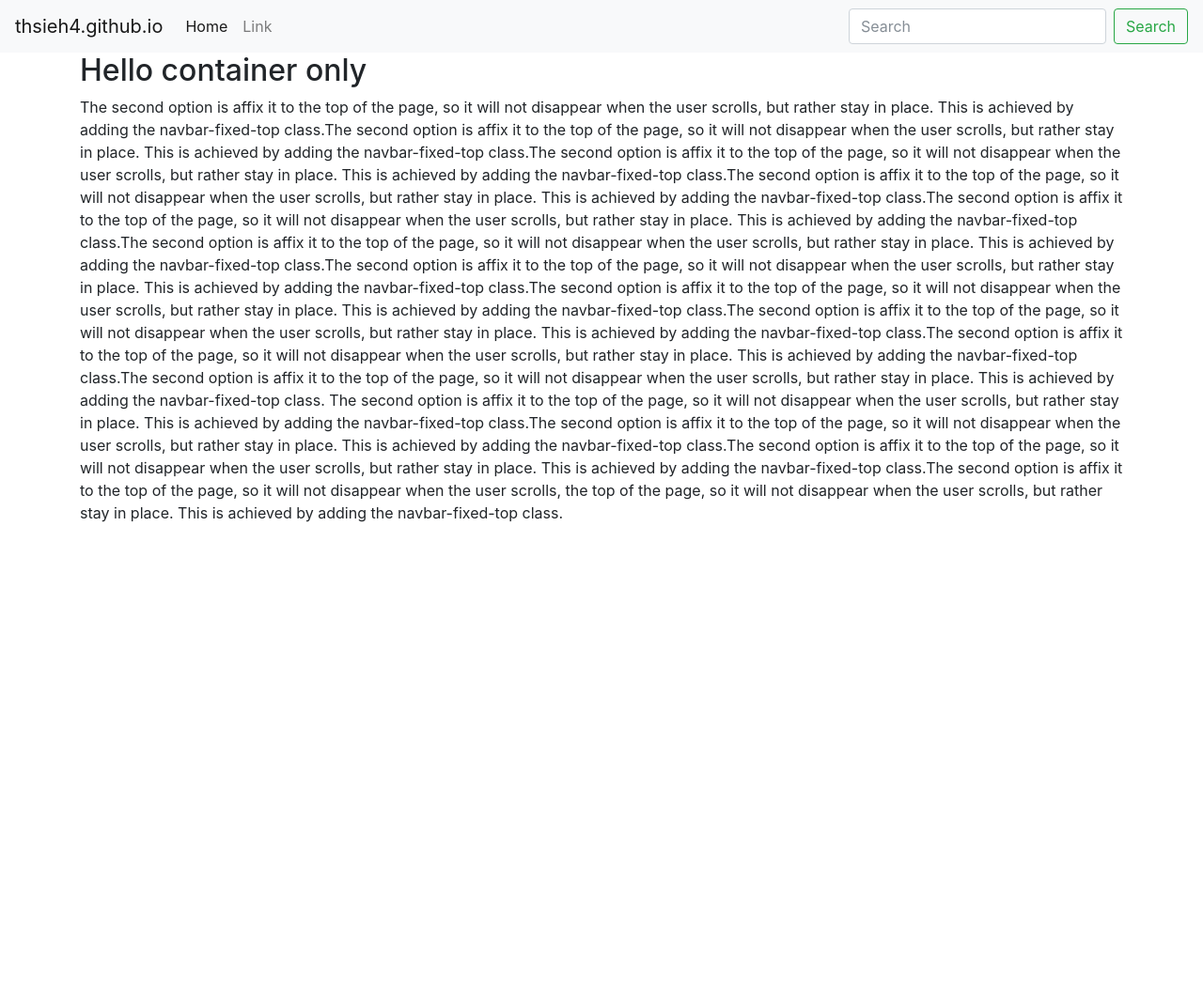
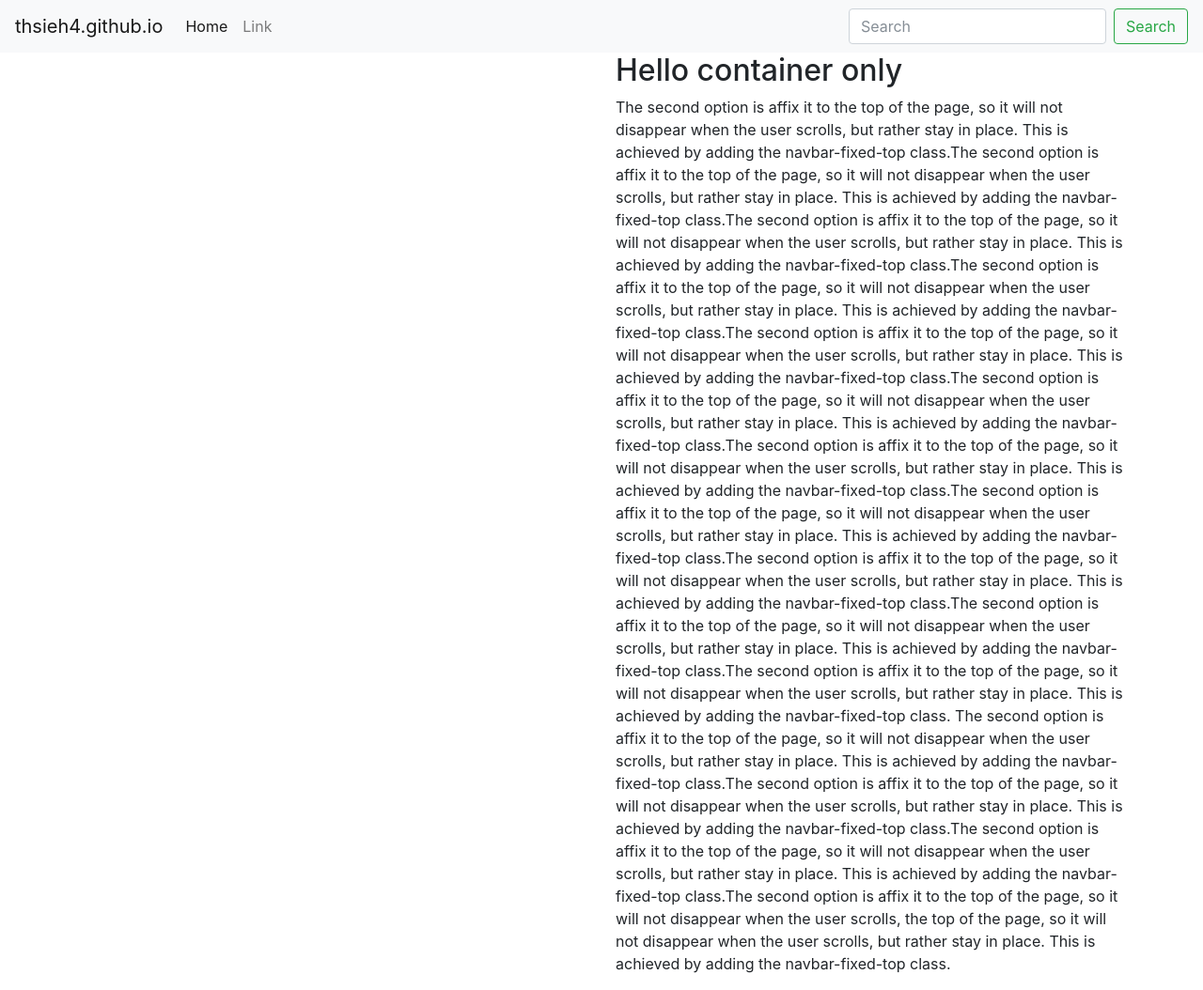
Before and after one commit to brucehsieh56/thsieh4.github.io, a Jekyll site: the page built from index.md, in a window 1280 px wide and 1054 px high. Shown: the whole window at 94% size. Built offline with Jekyll 4.4.1, drawn with Linux system fonts in a browser that asks for light colours; nearby versions of some CDN libraries; our own code applies the rules of GitHub Pages for plain Markdown files.

Commit message:
Update default.html

```diff
--- a/_layouts/default.html
+++ b/_layouts/default.html
@@ -8,14 +8,16 @@
     {% include navbar.html %}
 
         <div class="container">
-<!--             <div class="row"> -->
-<!--                 <div class="col-md"></div> -->
-<!--                 <div class="col-md-6"> -->
+            <div class="row">
+                <div class="col-md-6"></div>
+
+                <div class="col-md-6">
 <!--                     <div class="row"> -->
                         {{ content }}
 <!--                     </div> -->
-<!--                 </div> -->
+                </div>
 <!--             <div class="col-md"></div> -->
+            </div>
         </div>
 
     <!-- Optional JavaScript -->
```
